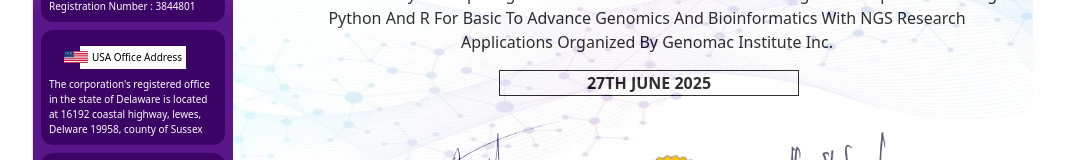
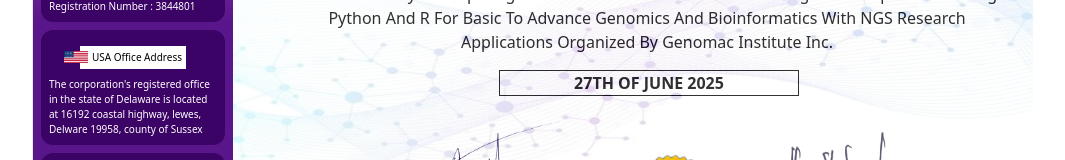
Before and after one commit to IDGoodness/certificate-gihub, a React (Vite) app: page /biocoding in a window 1280 px wide. Shown: the part 381-541 px from the top of the page, without its empty margins (107-1172 px from the left). Built offline with nearby package versions, Linux system fonts and the light colour scheme.

Commit message:
Little date change.

```diff
--- a/src/Pages/Certificate/Biocoding.tsx
+++ b/src/Pages/Certificate/Biocoding.tsx
@@ -140,7 +140,7 @@
                             </p>
 
                             <p className="font-bold mx-auto text-center w-[300px] uppercase border-1 border-black ">
-                            27th june 2025
+                            27th of june 2025
                             </p>
 
                             <div className="flex justify-between relative z-10 mx-10  ">
```
